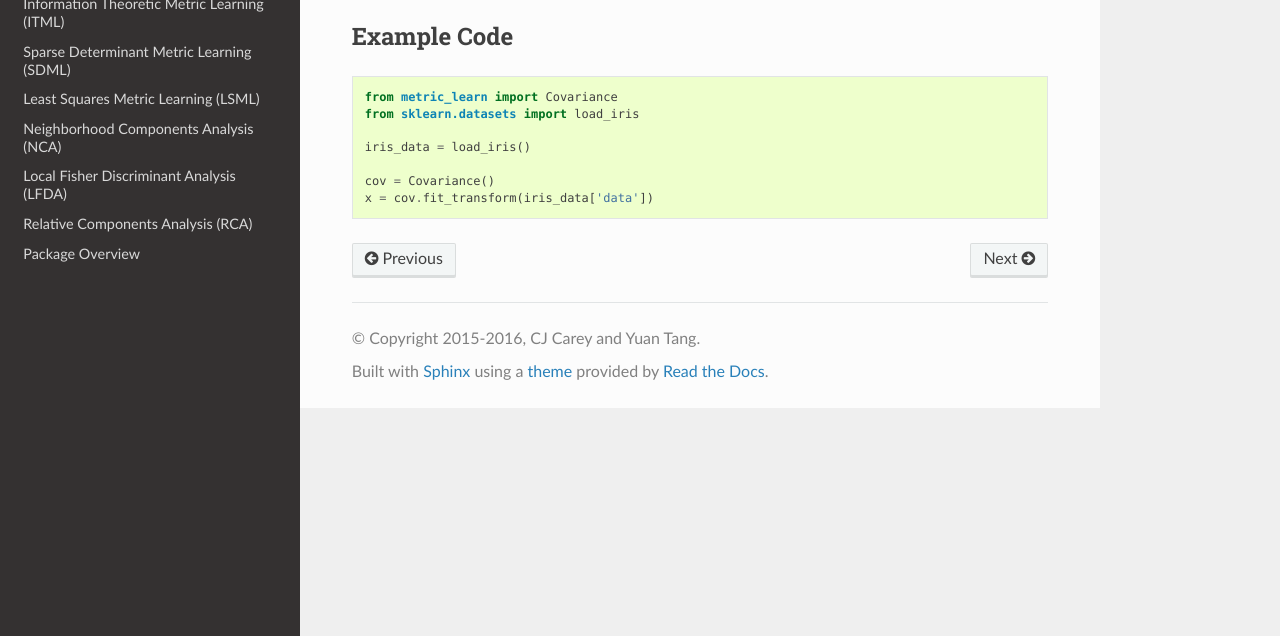
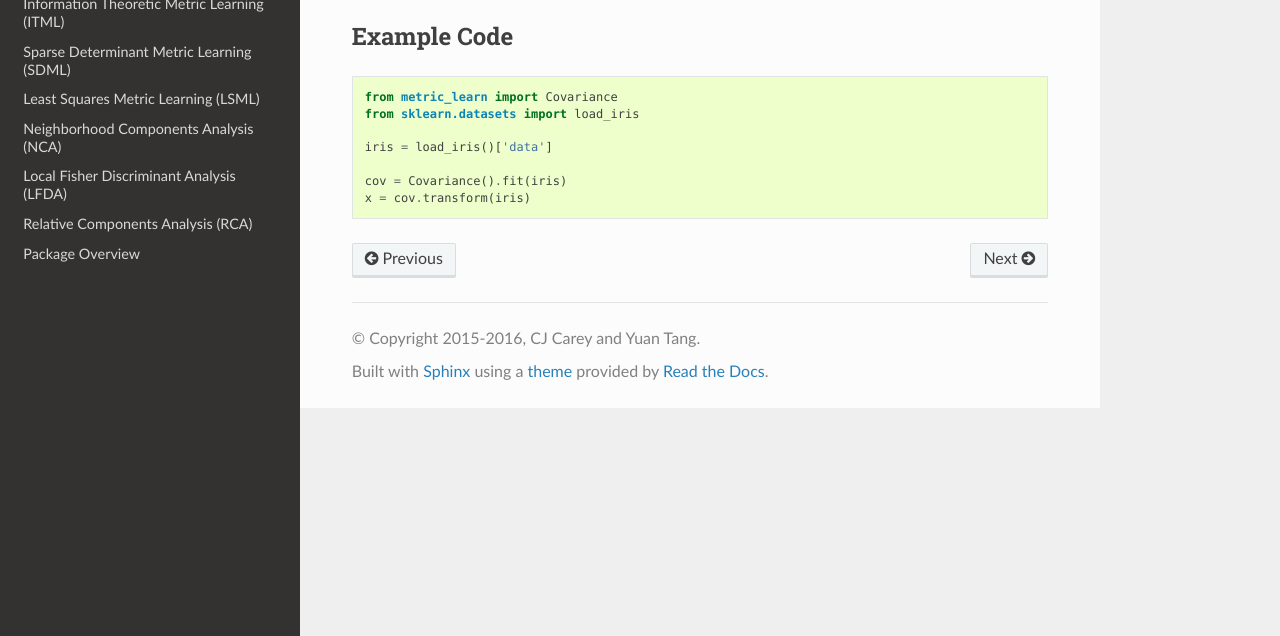
Before and after one commit to scikit-learn-contrib/metric-learn, a Sphinx documentation site: the page built from doc/metric_learn.covariance.rst, in a window 1280 px wide, cut to the strip 264-900 px from the top of the page. Built offline with Sphinx 7.4.7 and the Read the Docs theme 2.0.0, drawn with Linux system fonts in a browser that asks for light colours.

Commit message:
DOC: fixing example code
Fixes #24.

```diff
--- a/doc/metric_learn.covariance.rst
+++ b/doc/metric_learn.covariance.rst
@@ -15,7 +15,7 @@ Example Code
     from metric_learn import Covariance
     from sklearn.datasets import load_iris
 
-    iris_data = load_iris()
+    iris = load_iris()['data']
 
-    cov = Covariance()
-    x = cov.fit_transform(iris_data['data'])
+    cov = Covariance().fit(iris)
+    x = cov.transform(iris)
```
